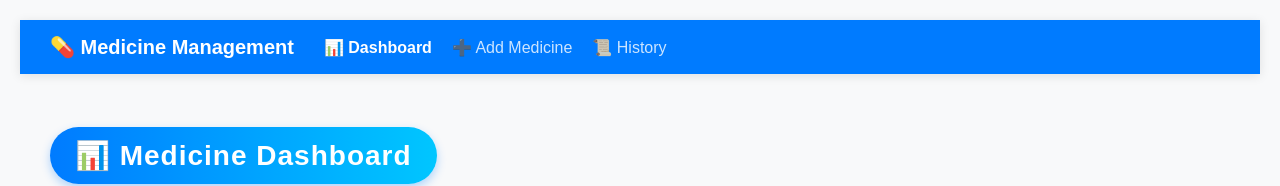
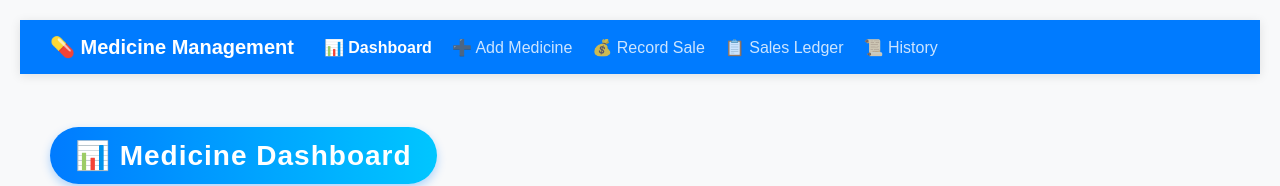
Before and after one commit to noorulhassan07/Medicine-Management-System, a React (Vite) app in the folder frontend/: page / in a window 1280 px wide. Shown: the top 186 px of the page. Built offline with nearby package versions, Linux system fonts and the light colour scheme; no server answers.

Commit message:
Update Navbar.tsx

```diff
--- a/frontend/src/components/Navbar.tsx
+++ b/frontend/src/components/Navbar.tsx
@@ -54,6 +54,30 @@ const Navbar: React.FC = () => {
             ➕ Add Medicine
           </Link>
           <Link
+            to="/sales"
+            style={{
+              textDecoration: "none",
+              color: "white",
+              fontSize: "16px",
+              fontWeight: location.pathname === "/sales" ? "bold" : "normal",
+              opacity: location.pathname === "/sales" ? 1 : 0.8,
+            }}
+          >
+            💰 Record Sale
+          </Link>
+          <Link
+            to="/sales-ledger"
+            style={{
+              textDecoration: "none",
+              color: "white",
+              fontSize: "16px",
+              fontWeight: location.pathname === "/sales-ledger" ? "bold" : "normal",
+              opacity: location.pathname === "/sales-ledger" ? 1 : 0.8,
+            }}
+          >
+            📋 Sales Ledger
+          </Link>
+          <Link
             to="/history"
             style={{
               textDecoration: "none",
```
